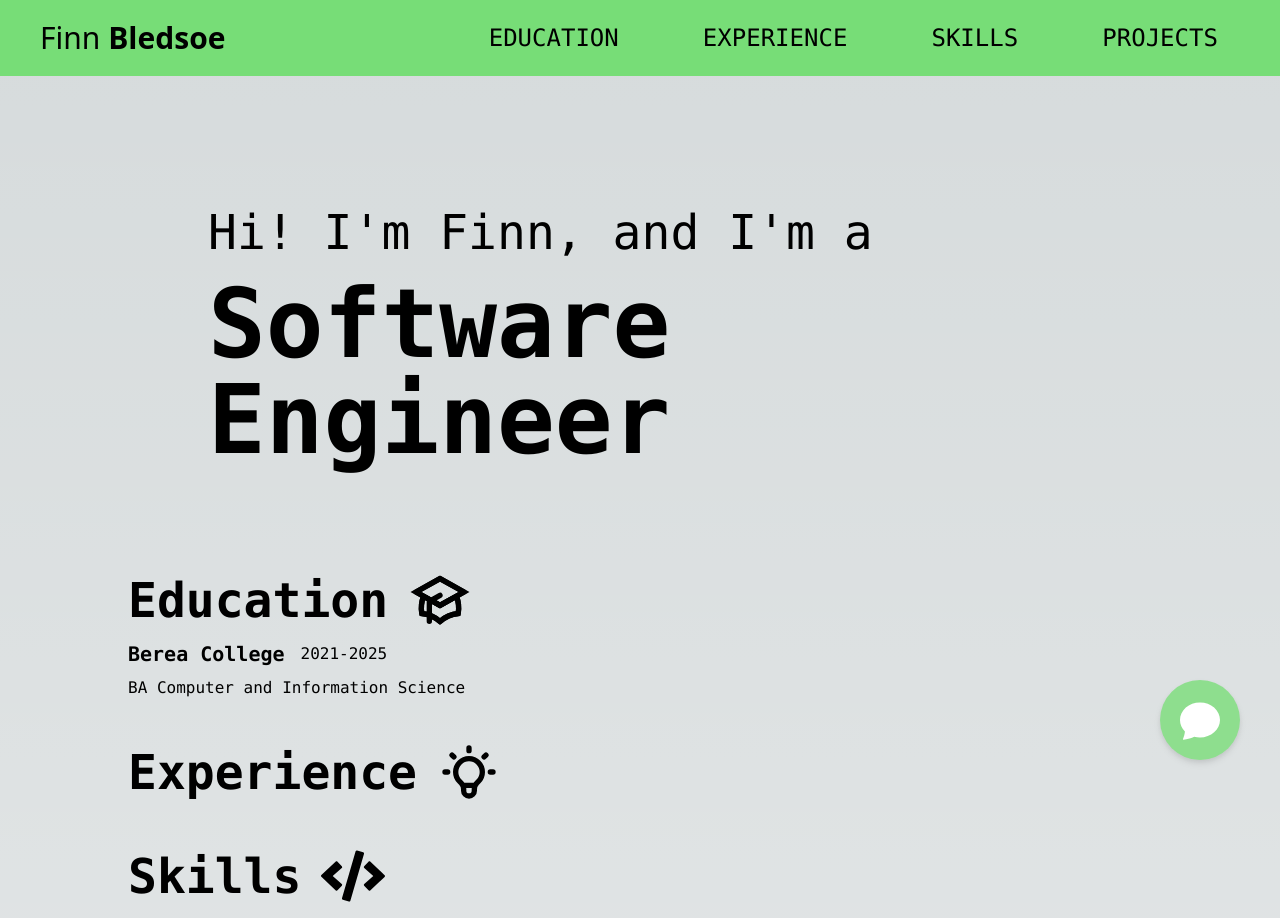
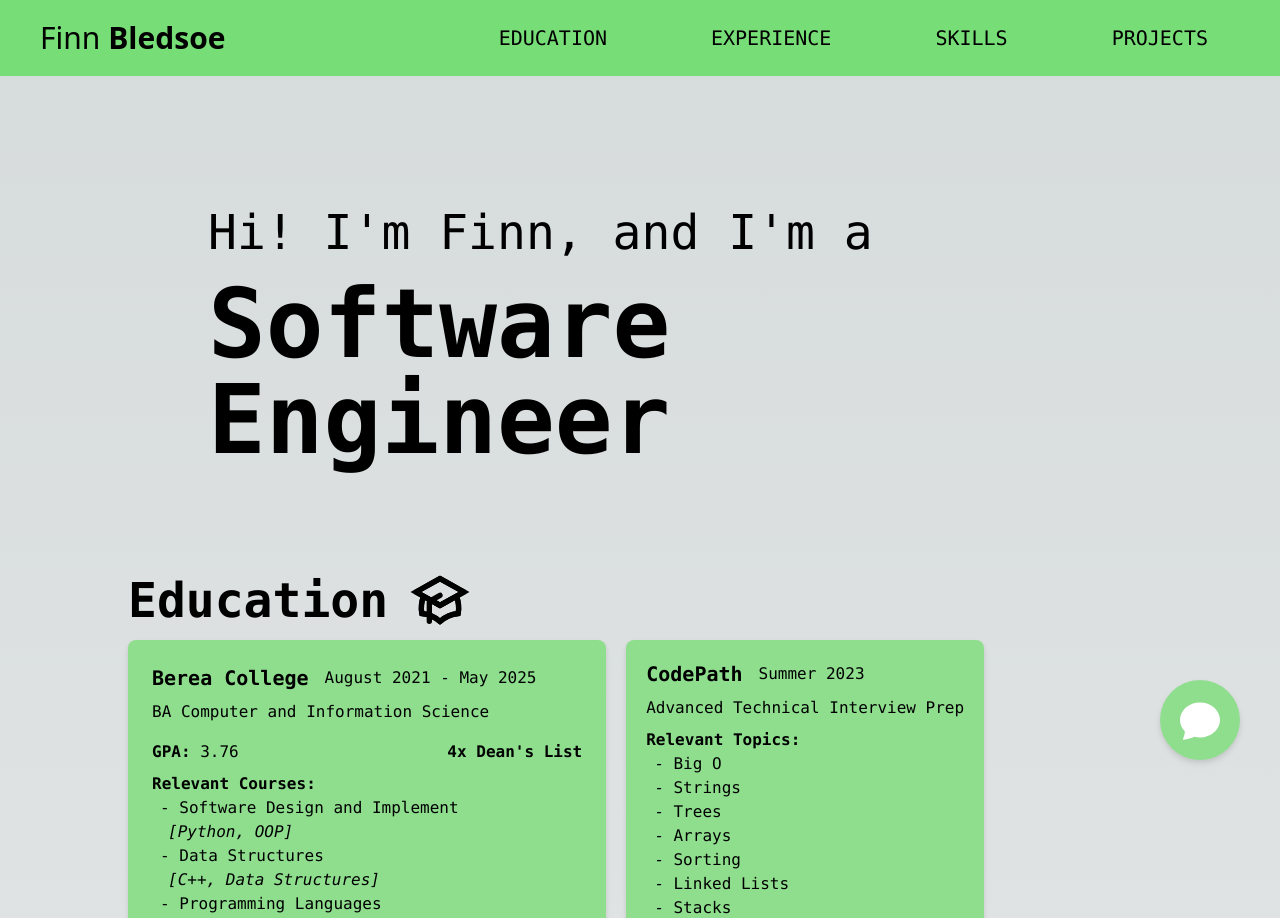
Before and after one commit to bledsoef/finn-bledsoe-portfolio, a Next.js app: page / in a window 1280 px wide. Shown: the top 918 px of the page. Built offline with nearby package versions, Linux system fonts and the light colour scheme.

Commit message:
finished up education section

```diff
--- a/app/page.tsx
+++ b/app/page.tsx
@@ -17,7 +17,7 @@ export default function Home() {
     toggleShowSidebar(); // Toggle the sidebar when the chat bot is exited
   };
   return (
-    <main className="flex min-h-screen w-full flex-col items-center lg:justify-between lg:p-32">
+    <main className="flex min-h-screen w-full flex-col items-center lg:justify-between p-16 lg:p-32">
       {showSidebar &&
         <div className=" fixed lg:w-1/4 self-center h-5/6 lg:right-10 bg-white z-30 rounded-lg drop-shadow-md ">
           <div className="w-full h-full p-2 ">
--- a/components/Education.tsx
+++ b/components/Education.tsx
@@ -1,17 +1,57 @@
 import {HiOutlineAcademicCap} from "react-icons/hi"
 export default function Education() {
-    return (
+    const relevantCourses = [
+        ["Software Design and Implement", "[Python, OOP]"],
+        ["Data Structures", "[C++, Data Structures]"],
+        ["Programming Languages", "[Go, TypeScript, Python, C]"],
+        ["Computational Intelligence", "[C++, Python, TensorFlow, Machine Learning]"]]
+    const relevantTopics = ["Big O", "Strings", "Trees", "Arrays", "Sorting", "Linked Lists", "Stacks", "Queues"]
+        return (
         <div>
             <div className="flex flex-row items-center">
                 <h2 className="text-5xl font-bold pr-5">Education</h2>
                 <HiOutlineAcademicCap className="h-16 w-16"/>
             </div>
-            <div className="flex flex-row items-center">
-                <p className="py-2 font-semibold text-xl pr-4">Berea College</p>
-                <p>2021-2025</p>
-            </div>
-            <div>
-                <p className="">BA Computer and Information Science</p>
+            <div className="flex flex-row space-x-5 py-2">
+                <div className="p-6 bg-light-pastel-green rounded-lg drop-shadow-md">
+                    <div className="flex flex-row items-center">
+                        <p className="font-semibold text-xl pr-4">Berea College</p>
+                        <p>August 2021 - May 2025</p>
+                    </div>
+                    <div>
+                        <p className="py-2">BA Computer and Information Science</p>
+                    </div>
+                    <div className="flex py-2 flex-row justify-between items-center">
+                        <p className=""><strong>GPA:</strong> 3.76</p>
+                        <p><strong>4x Dean's List</strong></p>
+                    </div>
+                    <div>
+                        <p className="font-semibold">Relevant Courses:</p>
+                        <ul>
+                            {relevantCourses.map(([course, technologies])=>(
+                                <>
+                                    <li className="pl-2">- {course}</li>
+                                    <li className="pl-4 italic ">{technologies}</li>
+                                </>
+                            ))}
+                        </ul>
+                    </div>
+                </div>
+                <div className="p-5 bg-light-pastel-green rounded-lg drop-shadow-md">
+                    <div className="flex flex-row items-center">
+                        <p className="font-semibold text-xl pr-4">CodePath</p>
+                        <p>Summer 2023</p>
+                    </div>
+                    <p className="py-2">Advanced Technical Interview Prep</p>
+                    <p className="font-semibold">Relevant Topics:</p>
+                    <ul>
+                        {relevantTopics.map((topic)=>(
+                            <>
+                                <li className="pl-2">- {topic}</li>
+                            </>
+                        ))}
+                    </ul>
+                </div>
             </div>
         </div>
         )
--- a/components/NavBar.tsx
+++ b/components/NavBar.tsx
@@ -2,14 +2,14 @@ import Link from "next/link"
 export default function NavBar() {
     return (
       <main className=" z-50 w-full fixed top-0 h-30 right-0 flex flex-row bg-pastel-green">
-        <div className={"w-1/3 text-3xl items-center pl-10 p-5"}>
+        <div className={"w-1/3 text-xl lg:text-3xl items-center pl-10 p-5"}>
             Finn <strong>Bledsoe</strong>
         </div>
-        <div className="z-10 w-2/3 lg:text-2xl md:text-lg items-center justify-around flex font-mono lg:flex p-5">
-          <Link href={"#Education"} className="">EDUCATION</Link>
-          <Link href={"#Experience"} className="">EXPERIENCE</Link>
-          <Link href={"#Skills"} className="">SKILLS</Link>
-          <Link href={"#Projects"} className="">PROJECTS</Link>
+        <div className="z-10 w-2/3 items-center justify-around flex font-mono lg:flex p-5">
+          <Link href={"#Education"} className="text-md lg:text-xl">EDUCATION</Link>
+          <Link href={"#Experience"} className="text-md lg:text-xl">EXPERIENCE</Link>
+          <Link href={"#Skills"} className="text-md lg:text-xl">SKILLS</Link>
+          <Link href={"#Projects"} className="text-md lg:text-xl">PROJECTS</Link>
         </div>
       </main>
     )
```
Also changed, not shown: chatbot/info.txt.
